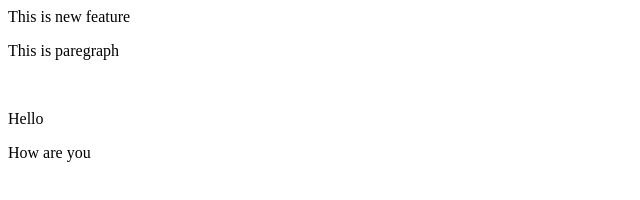
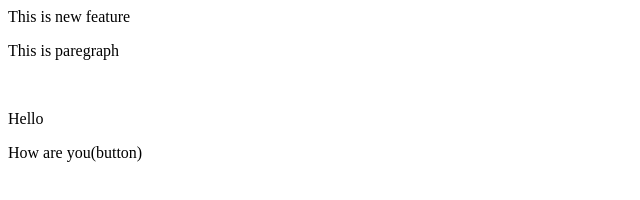
Before and after one commit to sanikadeshmukh2020-star/Local-Project, a plain HTML site: page index.html in a window 1280 px wide. Shown: the full height of the page, 0-640 px from the left. Drawn offline with Linux system fonts and the light colour scheme.

```diff
--- a/index.html
+++ b/index.html
@@ -2,4 +2,4 @@
 <p>This is paregraph</p>
 <br>
 <p>Hello</p>
-<p>How are you</p>
+<p>How are you(button)</p>
```
